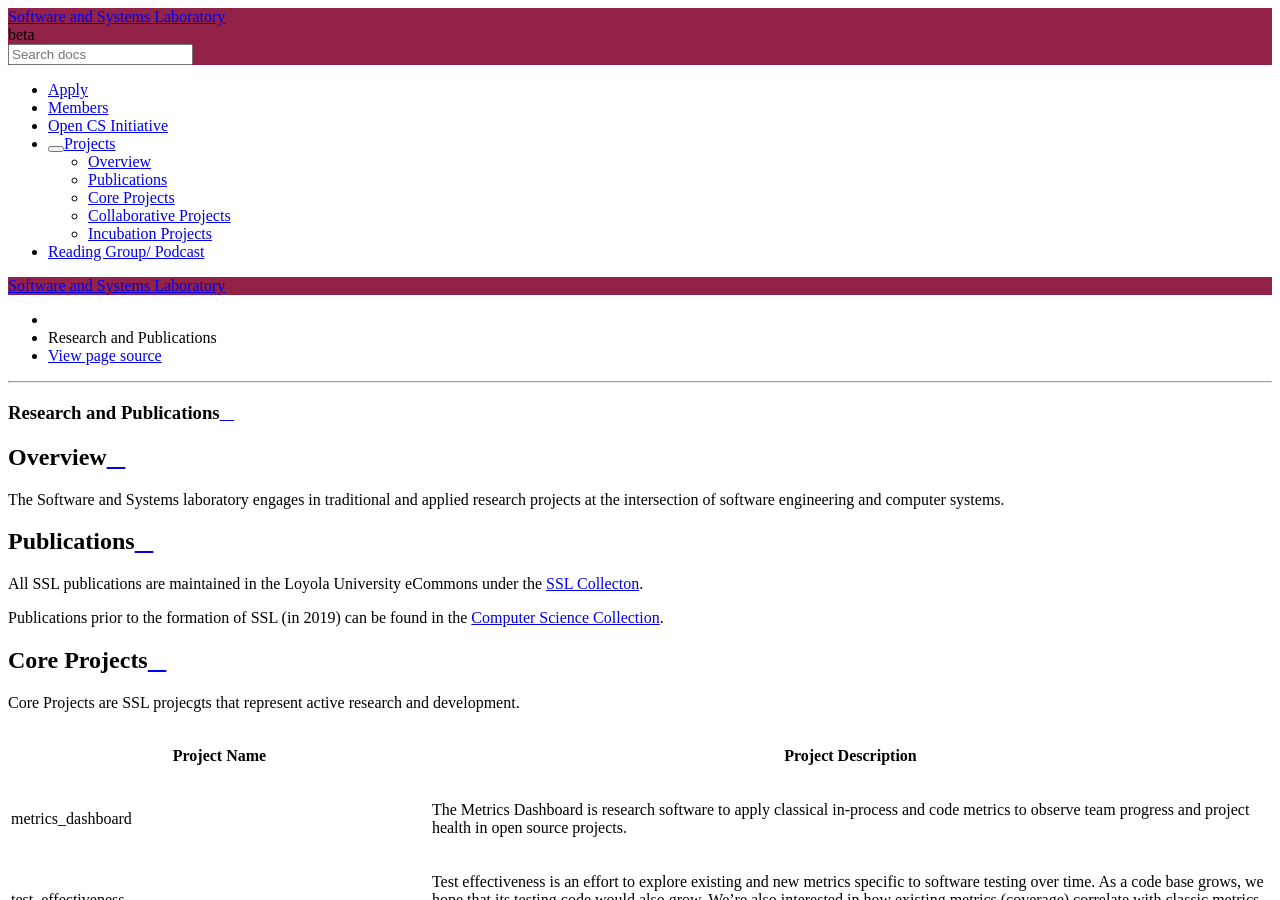
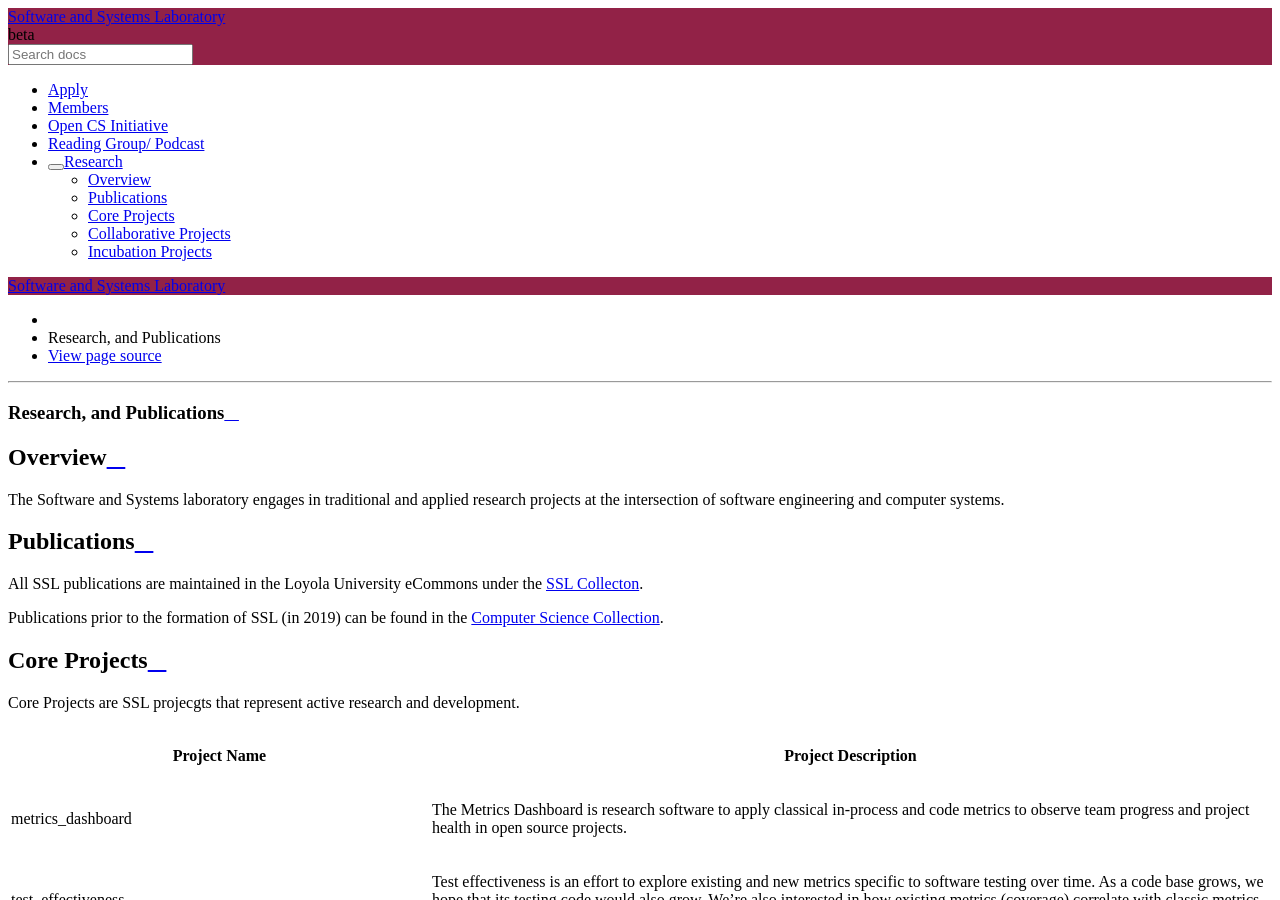
Before and after one commit to LoyolaChicagoCS/ssl, a Sphinx documentation site: the page built from source/research/index.rst, in a window 1280 px wide and 900 px high. Built offline with Sphinx 7.4.7 and the Read the Docs theme 2.0.0, drawn with Linux system fonts in a browser that asks for light colours; pages that are not in the unit, such as notebooks, are missing from menus.

Commit message:
Change directory name

```diff
--- a/source/index.rst
+++ b/source/index.rst
@@ -40,8 +40,8 @@ This site is also available in |pdf-version| or |epub-version| formats.
     Apply <apply>
     Members <team/index>
     Open CS Initiative <open-cs-initiative/index>
-    Projects <projects/index>
     Reading Group/ Podcast <open-cs-initiative/reading-group-podcast>
+    Research <research/index>
 
 .. _Computer Science Department at Loyola University Chicago: https://www.luc.edu/cs
 
--- a/source/projects/index.rst
+++ b/source/research/index.rst
@@ -1,5 +1,5 @@
-Research and Publications
-###########################
+Research, and Publications
+====================================
 
 Overview
 ----------
```
Also changed, not shown: source/research/completed/index.rst (added), source/research/in-progress/NLC.rst (renamed from source/projects/in-progress/NLC.rst), source/research/in-progress/flic.rst (renamed from source/projects/in-progress/flic.rst), source/research/in-progress/hermes.rst (renamed from source/projects/in-progress/hermes.rst), source/research/in-progress/index.rst (added), source/research/in-progress/lute.rst (renamed from source/projects/in-progress/lute.rst), source/research/in-progress/metrics_dashboard.rst (renamed from source/projects/in-progress/metrics_dashboard.rst), source/research/in-progress/shape_analysis.rst (renamed from source/projects/in-progress/shape_analysis.rst), source/research/in-progress/test_effectiveness.rst (renamed from source/projects/in-progress/test_effectiveness.rst), source/research/in-progress/voltkey.rst (renamed from source/projects/in-progress/voltkey.rst), source/research/in-progress/zettelgeist.rst (renamed from source/projects/in-progress/zettelgeist.rst).
